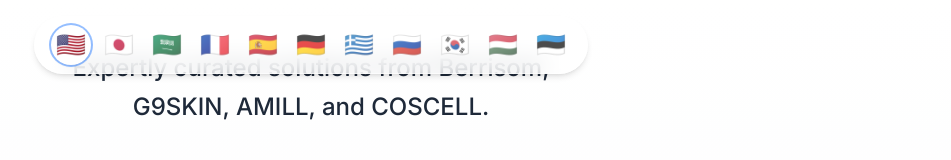
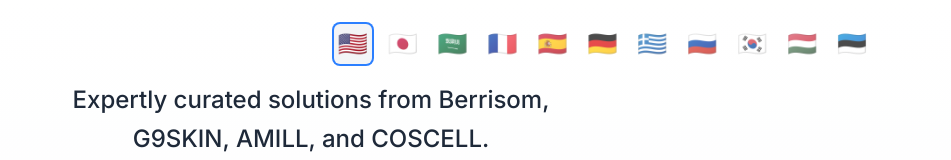
Before and after one commit to Daunan/cosmelab-web, a Next.js app: page /en in a window 1280 px wide. Shown: the top 160 px of the page, without its empty margins (329-1280 px from the left). Built offline with nearby package versions, Linux system fonts and the light colour scheme.

Commit message:
fix: Language switcher moved to normal flow at the top to prevent overlap

```diff
--- a/components/Quiz.tsx
+++ b/components/Quiz.tsx
@@ -51,7 +51,37 @@
     };
 
     return (
-        <div className="w-full max-w-6xl mx-auto px-4 py-12 min-h-[80vh] flex flex-col items-center justify-center font-sans relative">
+        <div className="w-full font-sans relative">
+            {/* Language Switcher (Normal Flow to completely prevent overlap) */}
+            <div className="w-full max-w-6xl mx-auto px-4 pt-6 flex flex-wrap justify-end gap-2 sm:gap-3 z-50">
+                {[
+                    { code: Language.US, flag: '🇺🇸', label: 'English' },
+                    { code: Language.JP, flag: '🇯🇵', label: '日本語' },
+                    { code: Language.ME, flag: '🇸🇦', label: 'العربية' },
+                    { code: Language.FR, flag: '🇫🇷', label: 'Français' },
+                    { code: Language.ES, flag: '🇪🇸', label: 'Español' },
+                    { code: Language.DE, flag: '🇩🇪', label: 'Deutsch' },
+                    { code: Language.EL, flag: '🇬🇷', label: 'Ελληνικά' },
+                    { code: Language.RU, flag: '🇷🇺', label: 'Русский' },
+                    { code: Language.KR, flag: '🇰🇷', label: '한국어' },
+                    { code: Language.HU, flag: '🇭🇺', label: 'Magyar' },
+                    { code: Language.ET, flag: '🇪🇪', label: 'Eesti' },
+                ].map((lang) => (
+                    <button
+                        key={lang.code}
+                        onClick={() => window.location.href = `/${lang.code}`}
+                        className={cn(
+                            "text-2xl hover:scale-110 transition-transform p-1 rounded-md",
+                            currentLang === lang.code ? "bg-gray-100 ring-2 ring-blue-500" : "opacity-70 hover:opacity-100"
+                        )}
+                        title={lang.label}
+                    >
+                        {lang.flag}
+                    </button>
+                ))}
+            </div>
+
+            <div className="w-full max-w-6xl mx-auto px-4 pb-12 pt-4 min-h-[75vh] flex flex-col items-center justify-center relative">
 
             {/* SNS Feedback Modal */}
             <AnimatePresence>
@@ -88,34 +118,7 @@
                 )}
             </AnimatePresence>
 
-            {/* Language Switcher */}
-            <div className="absolute top-2 sm:top-4 left-1/2 -translate-x-1/2 flex flex-wrap justify-center gap-1.5 sm:gap-2 z-50 bg-white/70 backdrop-blur-md px-4 py-2 rounded-2xl md:rounded-full shadow-md border border-white/60 w-fit max-w-[95vw]">
-                {[
-                    { code: Language.US, flag: '🇺🇸', label: 'English' },
-                    { code: Language.JP, flag: '🇯🇵', label: '日本語' },
-                    { code: Language.ME, flag: '🇸🇦', label: 'العربية' },
-                    { code: Language.FR, flag: '🇫🇷', label: 'Français' },
-                    { code: Language.ES, flag: '🇪🇸', label: 'Español' },
-                    { code: Language.DE, flag: '🇩🇪', label: 'Deutsch' },
-                    { code: Language.EL, flag: '🇬🇷', label: 'Ελληνικά' },
-                    { code: Language.RU, flag: '🇷🇺', label: 'Русский' },
-                    { code: Language.KR, flag: '🇰🇷', label: '한국어' },
-                    { code: Language.HU, flag: '🇭🇺', label: 'Magyar' },
-                    { code: Language.ET, flag: '🇪🇪', label: 'Eesti' },
-                ].map((lang) => (
-                    <button
-                        key={lang.code}
-                        onClick={() => window.location.href = `/${lang.code}`}
-                        className={cn(
-                            "text-xl sm:text-2xl hover:scale-110 transition-transform p-1 rounded-full flex items-center justify-center w-8 h-8 sm:w-10 sm:h-10",
-                            currentLang === lang.code ? "bg-white shadow-sm ring-2 ring-blue-500/50" : "opacity-70 hover:opacity-100 hover:bg-white/50"
-                        )}
-                        title={lang.label}
-                    >
-                        {lang.flag}
-                    </button>
-                ))}
-            </div>
+
 
             {/* Header / Progress */}
             {step !== QuizStepId.START && (
@@ -408,8 +411,7 @@
                 )}
 
             </AnimatePresence>
-
-
+            </div>
         </div>
     );
 }
```
